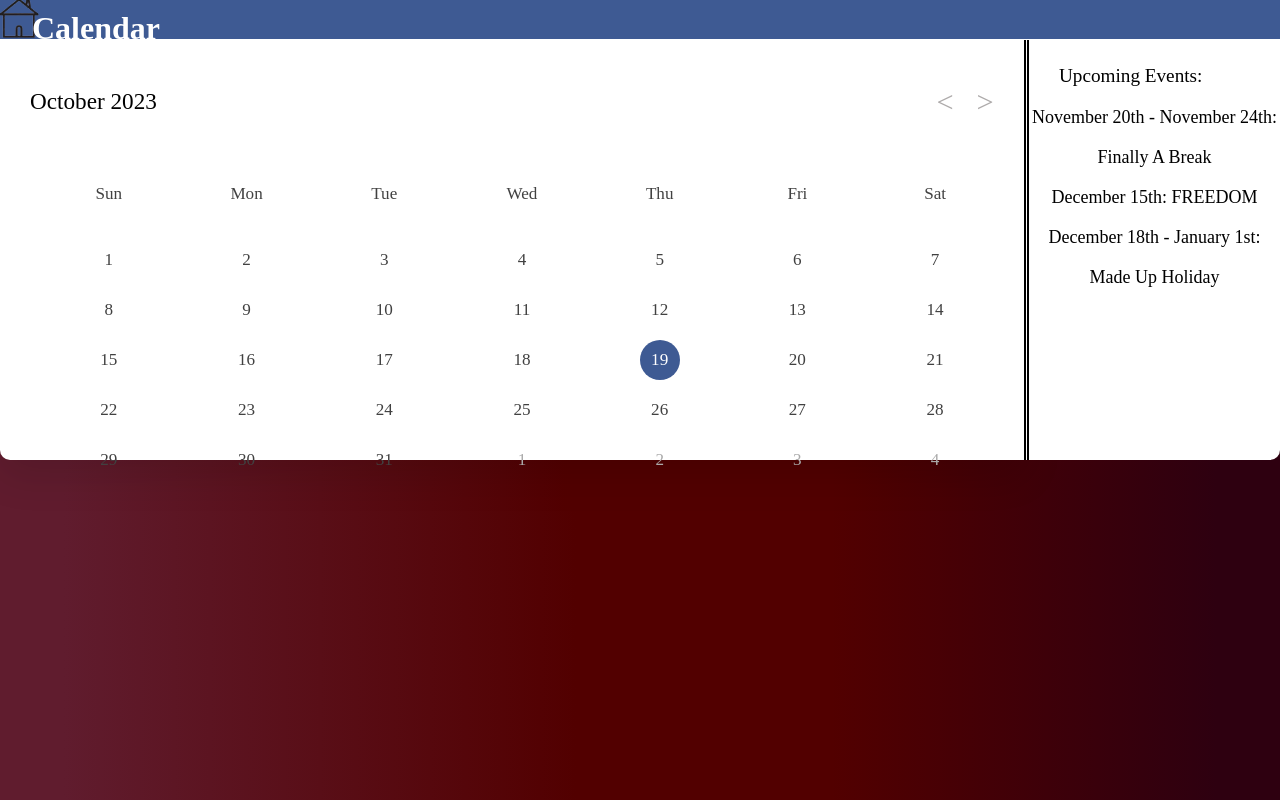
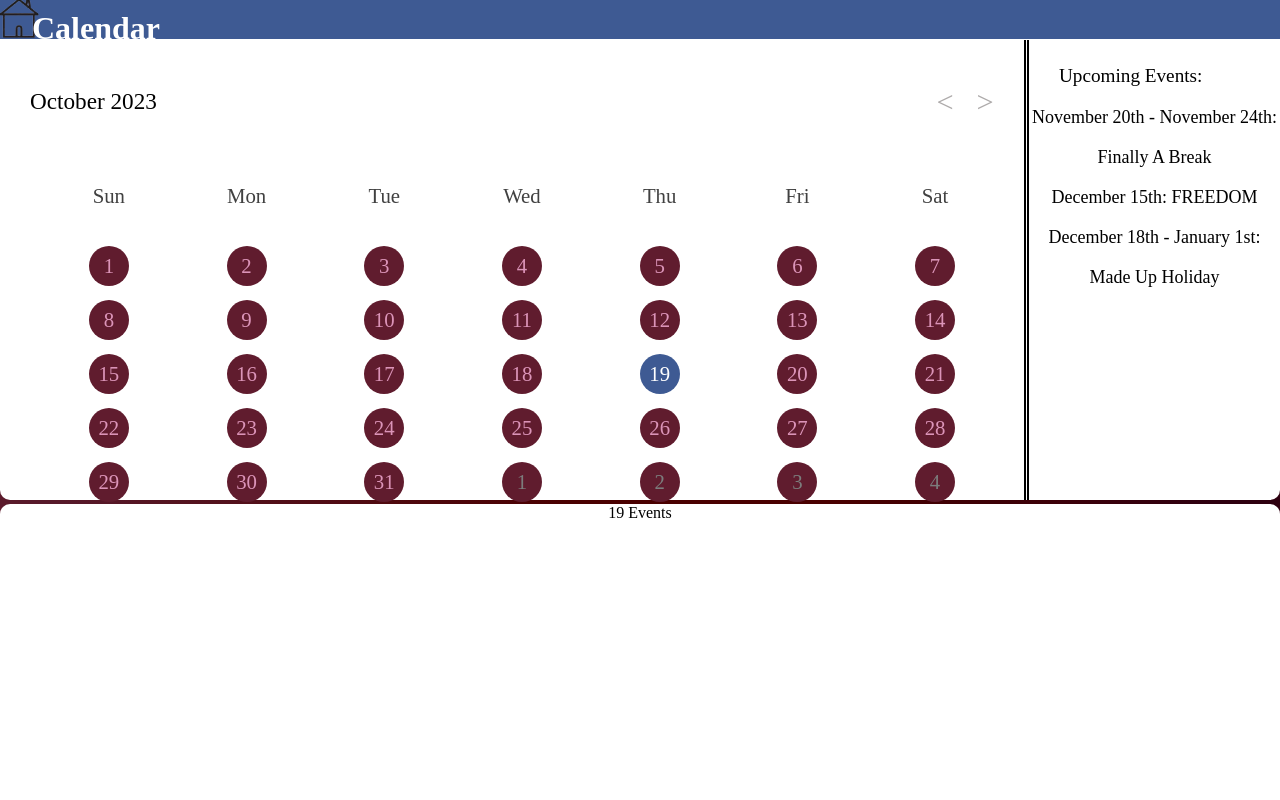
Before and after one commit to Serious-Goose-Studios/consolapp, a React (Create React App) app: page /calendar in a window 1280 px wide. Built offline with nearby package versions, Linux system fonts and the light colour scheme.

Commit message:
Displayed Dots on days with events, Started Current Day Events Section

```diff
--- a/src/pages/calendar.js
+++ b/src/pages/calendar.js
@@ -8,45 +8,6 @@ const eventList = Object.keys(Events);
 function EventsDisplay() {
     // State variable to hold the string
     const [eventsArray, setEventsArray] = useState([""]);
-
-    // Function to update the string
-    const updateArray = () => {
-        const updatedArray = eventList.map((eventName, index) => {
-            const eventInfo = Events[eventName];
-            if('end' in eventInfo){
-                var eventString = `${eventInfo.start.month} ${eventInfo.start.day} - ${eventInfo.end.month} ${eventInfo.end.day}: ${eventName}`;
-            }
-            else{
-                var eventString = `${eventInfo.start.month} ${eventInfo.start.day}: ${eventName}`;
-            }
-            return (
-                <div id="dayEvents" key={index}>
-                    {eventString}
-                </div>
-            );
-        });
-        setEventsArray(updatedArray);
-    };
-    const buttonRef = useRef(null);
-    useEffect(() => {
-        buttonRef.current.addEventListener('click', updateArray);
-        buttonRef.current.click();
-    }, []);
-
-    return (
-      <div>
-        {/* Display the string */}
-        <div>{eventsArray}</div>
-
-        {/* Button to update the string */}
-        <button ref={buttonRef} id="classUpdate" onClick={updateArray}>Update String</button>
-      </div>
-    );
-}
-
-function DayDisplay() {
-    // State variable to hold the string
-    const [DayArray, setDayArray] = useState([""]);
 
     // Function to update the string
     const updateArray = () => {
@@ -128,7 +89,6 @@ export default function Calendar(){
 
         // Loop to add the last dates of the previous month
         for (let i = dayone; i > 0; i--) {
-            lit += `<li class="inactive">${monthlastdate - i + 1}</li>`;
             if(month === 0){
                 var tempyear = year - 1;
                 var tempmonth = 12;
@@ -137,6 +97,7 @@ export default function Calendar(){
                 var tempyear= year;
                 var tempmonth = month;
             }
+            lit += `<li class="inactive">${monthlastdate - i + 1}</li>`;
             var monthDay = `${tempyear}:${tempmonth}:${monthlastdate - i + 1}`;
             eventsByDay[monthDay] = {};
         }
@@ -149,15 +110,14 @@ export default function Calendar(){
                 && month === new Date().getMonth()
                 && year === new Date().getFullYear()
                 ? "active"
-                : "";
-            lit += `<li class="${isToday}">${i}</li>`;
+                : "inMonth";
+            lit += `<li class="${isToday}" data-month="${month + 1}">${i}</li>`;
             var monthDay = `${year}:${month + 1}:${i}`;
             eventsByDay[monthDay] = {};
         }
 
         // Loop to add the first dates of the next month
         for (let i = dayend; i < 6; i++) {
-            lit += `<li class="inactive">${i - dayend + 1}</li>`
             if(month + 2 === 13){
                 var tempyear = year + 1;
                 var tempmonth = 1;
@@ -166,6 +126,7 @@ export default function Calendar(){
                 var tempyear= year;
                 var tempmonth = month + 2;
             }
+            lit += `<li class="inactive" data-month="${tempmonth}">${i - dayend + 1}</li>`
             var yearMonthDay = `${tempyear}:${tempmonth}:${i - dayend + 1}`;
             eventsByDay[yearMonthDay] = {};
         }
@@ -242,6 +203,18 @@ export default function Calendar(){
                 }
             }
         }
+        console.log(eventsByDay);
+
+        var calDates = document.querySelector(".calendar-dates");
+        var days = calDates.getElementsByTagName("li");
+        dayList.forEach((key, index) => {
+            var dayEvents = eventsByDay[key].events;
+            if(dayEvents.length > 0){
+                days[index].innerHTML += `<div class="dot" />`
+            }
+        });
+
+        console.log(calDates);
     }
     useEffect(() => {
         manipulate();
@@ -273,6 +246,30 @@ export default function Calendar(){
                 date = new Date();
             }
             manipulate();
+    }
+
+    function DayDisplay() {
+        const [dayArray, setDayArray] = useState([""]);
+        const [dayDate, setDayDate] = useState("");
+
+        const updateArray = () => {
+            setDayDate(new Date().getDate())
+        };
+        const buttonRef = useRef(null);
+        useEffect(() => {
+            buttonRef.current.addEventListener('click', updateArray);
+            buttonRef.current.click();
+        }, []);
+
+        return (
+          <div>
+            {/* Display the string */}
+            <div id="currDayInfo"><header id="dayInfoHeader">{dayDate} Events</header>{dayArray}</div>
+
+            {/* Button to update the string */}
+            <button ref={buttonRef} id="classUpdate" onClick={updateArray}>Update String</button>
+          </div>
+        );
     }
 
     return(
@@ -316,6 +313,7 @@ export default function Calendar(){
                     <header id="eventsHeader">Upcoming Events:</header>
                     <EventsDisplay/>
                 </div>
+                <DayDisplay/>
             </div>
         </div>
     );
--- a/src/pages/home.css
+++ b/src/pages/home.css
@@ -678,7 +678,7 @@ body {
   position: absolute;
   top: 5vh;
   width: 80vw;
-  height: 52.5vh;
+  height: 57.5vh;
   border-bottom-left-radius: 10px;
   box-shadow: 0 15px 40px rgba(0, 0, 0, 0.12);
 }
@@ -737,7 +737,7 @@ header .calendar-current-date {
 
 .calendar-body li {
   width: calc(100% / 7);
-  font-size: 1.07rem;
+  font-size: 1.3rem;
   color: #414141;
 }
 
@@ -754,11 +754,15 @@ header .calendar-current-date {
 }
 
 .calendar-dates li.inactive {
-  color: #aaa;
+  color: #7c7c7c;
 }
 
 .calendar-dates li.active {
   color: #fff;
+}
+
+.calendar-dates li.inMonth {
+  color: #DB94B8;
 }
 
 .calendar-dates li::before {
@@ -771,6 +775,7 @@ header .calendar-current-date {
   height: 40px;
   border-radius: 50%;
   transform: translate(-50%, -50%);
+  background: #601c2e;
 }
 
 .calendar-dates li.active::before {
@@ -786,7 +791,7 @@ header .calendar-current-date {
   grid-row: 1 / span 2;
   display: flex;
   flex-direction: column;
-  height: 52.5vh; /* Ensure the column takes the full height */
+  height: 57.5vh; /* Ensure the column takes the full height */
 }
 
 #upcomingEvents {
@@ -810,3 +815,22 @@ header .calendar-current-date {
   font-size: large;
   line-height: 5vh;
 }
+
+.dot{
+  position: absolute;
+  left: 49%;
+  height: 4px;
+  width: 4px;
+  background: #e6b3cc;
+  border-radius: 100%;
+}
+
+#currDayInfo{
+  position: absolute;
+  bottom: 0vh;
+  background: #fff;
+  min-height: 37vh;
+  width: 100vw;
+  border-top-right-radius: 10px;
+  border-top-left-radius: 10px;
+}
```
